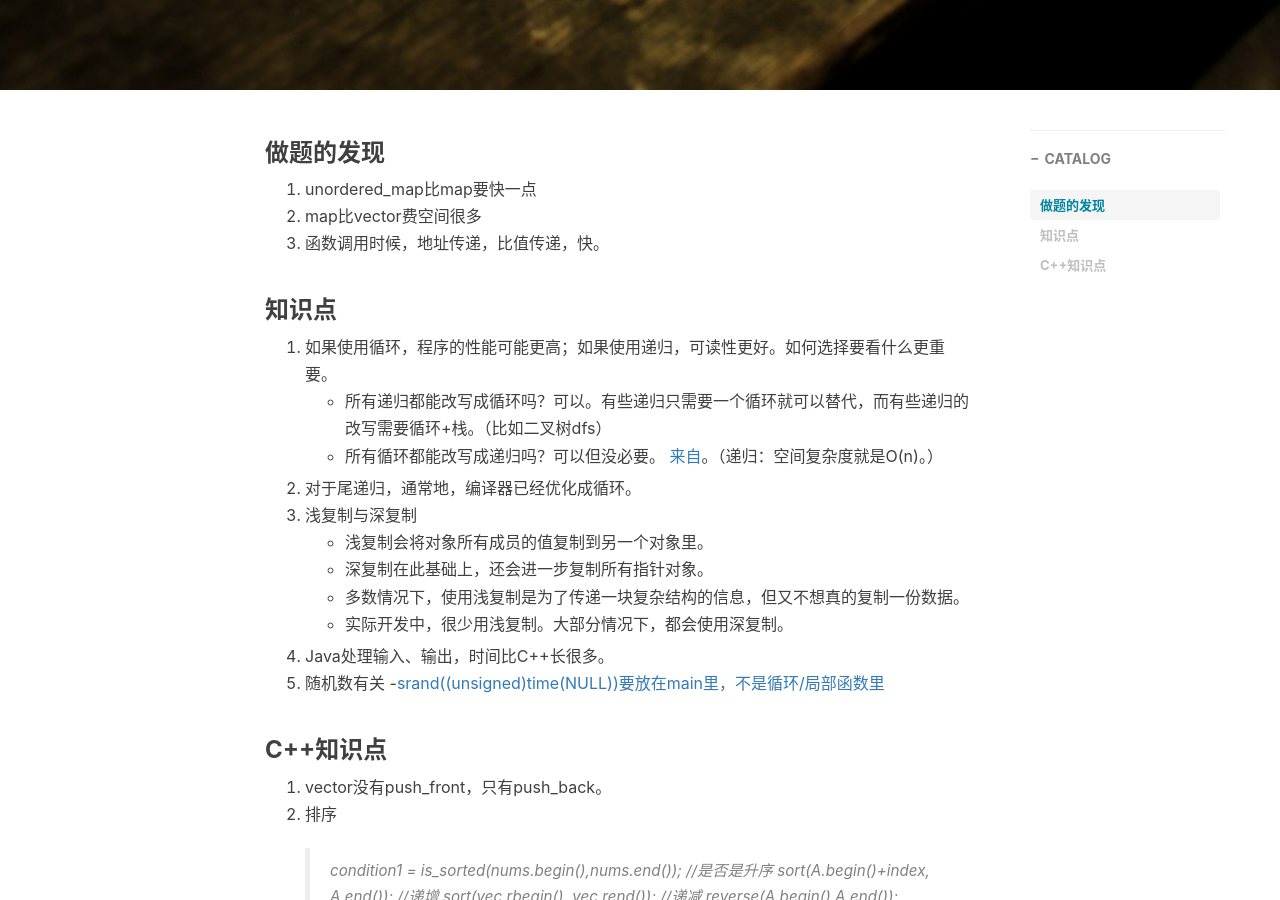
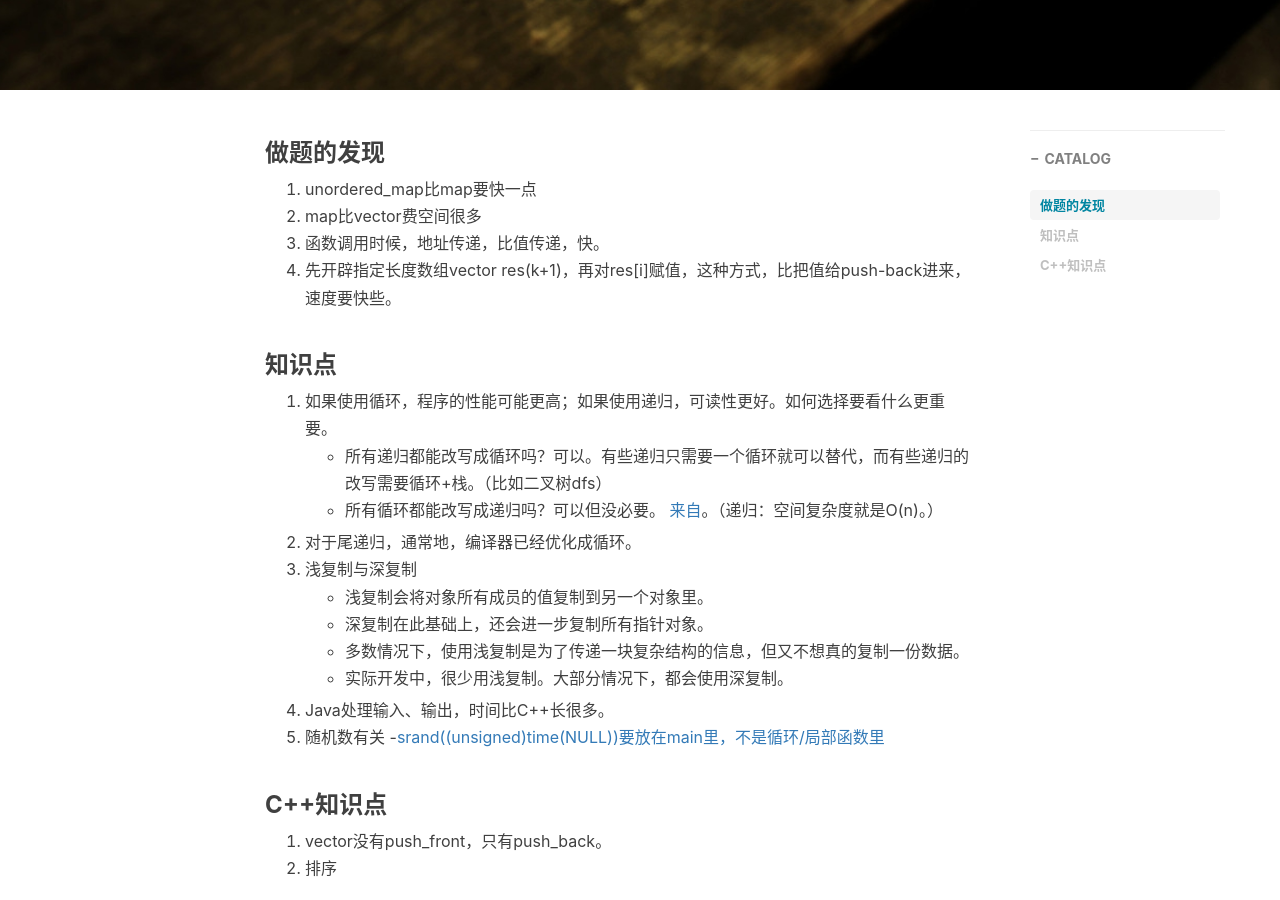
Before and after one commit to LeeeLiu/leeeliu.github.io, a Jekyll site: the page built from _posts/2019-08-20-C++知识点.md, in a window 1280 px wide and 900 px high, scrolled down 433 px. Built offline with Jekyll 4.4.1, drawn with Linux system fonts in a browser that asks for light colours; nearby versions of some CDN libraries; comment, search, counter and statistics services are not loaded; some of the changed text lies outside the part shown.

Commit message:
Update 2019-08-20-C++知识点.md

```diff
--- a/_posts/2019-08-20-C++知识点.md
+++ b/_posts/2019-08-20-C++知识点.md
@@ -16,6 +16,7 @@ tags:
 1. unordered_map比map要快一点
 2. map比vector费空间很多
 3. 函数调用时候，地址传递，比值传递，快。
+4. 先开辟指定长度数组vector<int> res(k+1)，再对res[i]赋值，这种方式，比把值给push-back进来，速度要快些。
 
 ### 知识点
 1. 如果使用循环，程序的性能可能更高；如果使用递归，可读性更好。如何选择要看什么更重要。
@@ -31,7 +32,6 @@ tags:
 4. Java处理输入、输出，时间比C++长很多。
 5. 随机数有关
   -[srand((unsigned)time(NULL))要放在main里，不是循环/局部函数里](https://www.icourse163.org/forum/1001974001/topic-1004795563.htm?sortType=1&pageIndex=1)
-
 
 
 ### C++知识点
```
Also changed, not shown: other parts of _posts/2019-08-20-C++知识点.md (+2 -0 lines).
